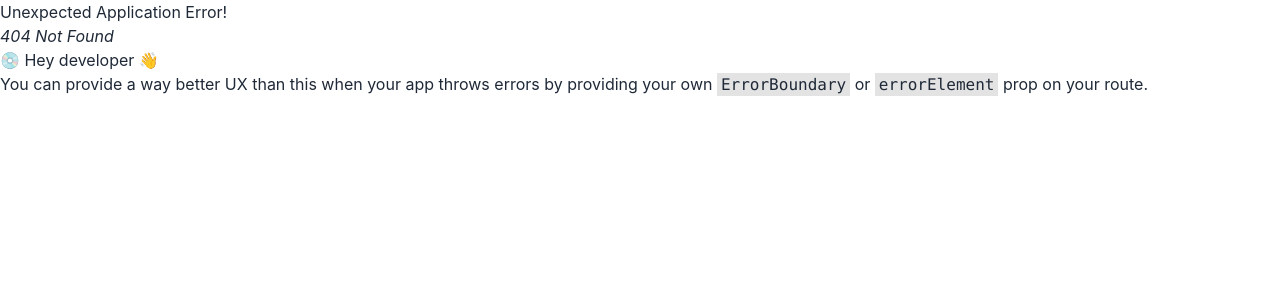
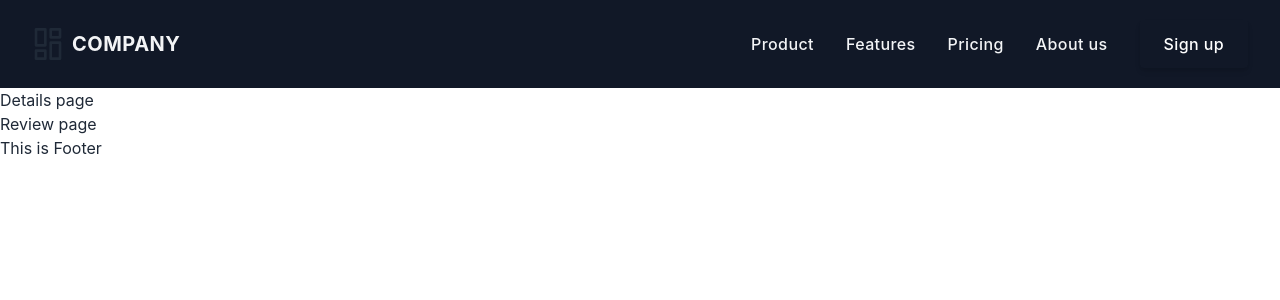
Before and after one commit to mdaslamalidu/photography-client-site, a React (Create React App) app: page /details/1 in a window 1280 px wide. Before the commit this address had no page. Shown: the top 300 px of the page. Built offline with nearby package versions, Linux system fonts and the light colour scheme.

Commit message:
details page add

```diff
--- a/src/Pages/AllServices/AllServices.js
+++ b/src/Pages/AllServices/AllServices.js
@@ -1,11 +1,25 @@
-import React from 'react';
+import React, { useEffect, useState } from "react";
+import ServiceCart from "../Home/Services/ServiceCart";
 
 const AllServices = () => {
-    return (
-        <div>
+  const [services, setServices] = useState([]);
 
-        </div>
-    );
+  useEffect(() => {
+    fetch("http://localhost:5000/allServices")
+      .then((res) => res.json())
+      .then((data) => setServices(data))
+      .catch((err) => console.error(err));
+  }, []);
+  return (
+    <div>
+      <h2>My Services</h2>
+      <div className="grid gap-8 lg:grid-cols-3 sm:max-w-sm sm:mx-auto lg:max-w-full">
+        {services.map((service) => (
+          <ServiceCart key={service._id} service={service}></ServiceCart>
+        ))}
+      </div>
+    </div>
+  );
 };
 
 export default AllServices;
--- /dev/null
+++ b/src/Pages/Details/Details/Details.js
@@ -0,0 +1,14 @@
+import React from "react";
+import Review from "../Review/Review";
+import DetailsPage from "../DetailsPage/DetailsPage";
+
+const Details = () => {
+  return (
+    <div>
+      <DetailsPage></DetailsPage>
+      <Review></Review>
+    </div>
+  );
+};
+
+export default Details;
--- /dev/null
+++ b/src/Pages/Details/DetailsPage/DetailsPage.js
@@ -0,0 +1,11 @@
+import React from "react";
+
+const Details = () => {
+  return (
+    <div>
+      <h2>Details page</h2>
+    </div>
+  );
+};
+
+export default Details;
--- /dev/null
+++ b/src/Pages/Details/Review/Review.js
@@ -0,0 +1,11 @@
+import React from "react";
+
+const Review = () => {
+  return (
+    <div>
+      <h2>Review page</h2>
+    </div>
+  );
+};
+
+export default Review;
--- a/src/Pages/Home/Services/ServiceCart.js
+++ b/src/Pages/Home/Services/ServiceCart.js
@@ -1,4 +1,5 @@
 import React from "react";
+import { Link } from "react-router-dom";
 
 const ServiceCart = ({ service }) => {
   const { img, _id, desc, name } = service;
@@ -29,13 +30,13 @@ const ServiceCart = ({ service }) => {
                 {name}
               </a>
               <p className="mb-2 text-gray-700">{desc.slice(0, 99) + "...."}</p>
-              <a
-                href="/"
+              <Link
+                to={`/details/${_id}`}
                 aria-label=""
                 className="inline-flex items-center font-semibold transition-colors duration-200 text-deep-purple-accent-400 hover:text-deep-purple-800"
               >
                 Learn more
-              </a>
+              </Link>
             </div>
           </div>
         </div>
--- a/src/Pages/Home/Services/Services.js
+++ b/src/Pages/Home/Services/Services.js
@@ -19,7 +19,7 @@ const Services = () => {
           <ServiceCart key={service._id} service={service}></ServiceCart>
         ))}
       </div>
-      <Link>
+      <Link to="/services">
         <button>See All</button>
       </Link>
     </div>
```
Also changed, not shown: src/Routes/Routers.js (+10 -0 lines).
